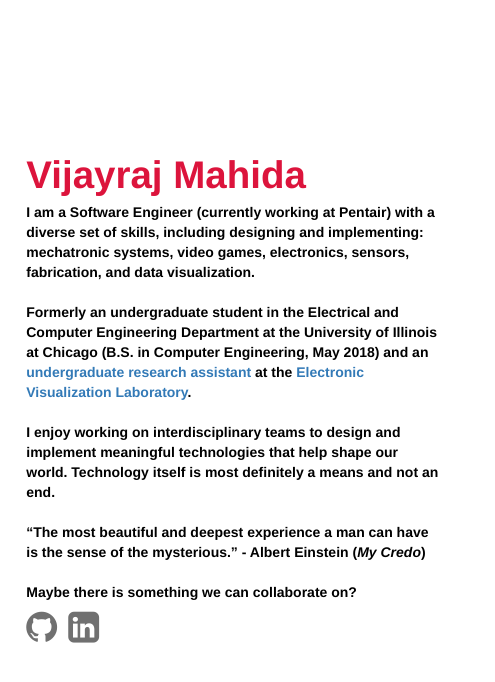
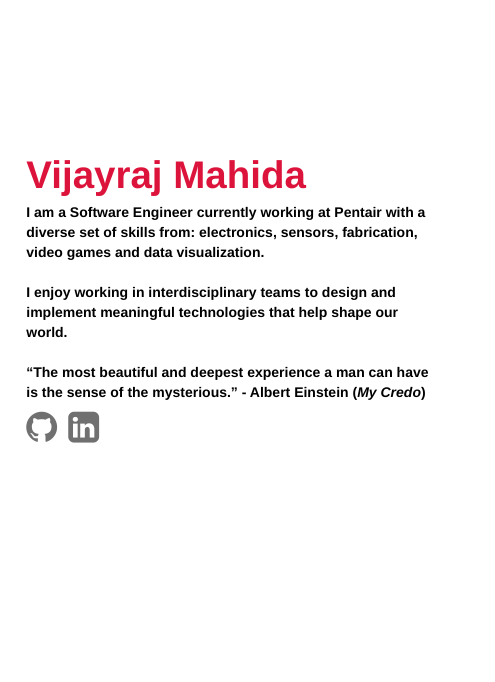
Before and after one commit to vking12/vking12.github.io, a plain HTML site: page index.html in a window 1280 px wide. Shown: the full height of the page, 785-1280 px from the left. Drawn offline with nearby package versions, Linux system fonts and the light colour scheme.

Commit message:
Grammar fixes, updated links

```diff
--- a/index.html
+++ b/index.html
@@ -68,13 +68,9 @@
           <div class="name_large row"> Vijayraj Mahida </div>
 
           <div class="text_descr row">
-            I am a Software Engineer (currently working at Pentair) with a diverse set of skills, including designing and implementing: mechatronic systems, video games, electronics, sensors, fabrication, and data visualization.
-            <br><br>
-            Formerly an undergraduate student in the Electrical and Computer Engineering Department at the University of Illinois at Chicago (B.S. in Computer Engineering, May 2018) and an <a href="https://www.evl.uic.edu/entry.php?id=2303"
-              target="_blank">undergraduate research assistant</a> at the <a href="https://www.evl.uic.edu/index.php" target="_blank">Electronic Visualization Laboratory</a>.
-            <br><br> I enjoy working on interdisciplinary teams to design and implement meaningful technologies that help shape our world. Technology itself is most definitely a means and not an end.
+            I am a Software Engineer currently working at Pentair with a diverse set of skills from: electronics, sensors, fabrication, video games and data visualization.
+            <br><br> I enjoy working in interdisciplinary teams to design and implement meaningful technologies that help shape our world.
             <br><br>“The most beautiful and deepest experience a man can have is the sense of the mysterious.” - Albert Einstein (<i>My Credo</i>)
-            <br><br> Maybe there is something we can collaborate on?
             <br>
             <a href="https://github.com/vking12" target="_blank"><i id="c_icon" class="fa fa-github" style="font-size:36px; color: #707070;"></i> </a>
             <a href="https://www.linkedin.com/in/vijayraj-mahida/" target="_blank"><i id="c_icon" class="fa fa-linkedin-square" style="font-size:36px; color: #707070; margin-left: 0.2em;"></i> </a>
```
Also changed, not shown: projects/currentProjects.html (+1 -1 lines).
